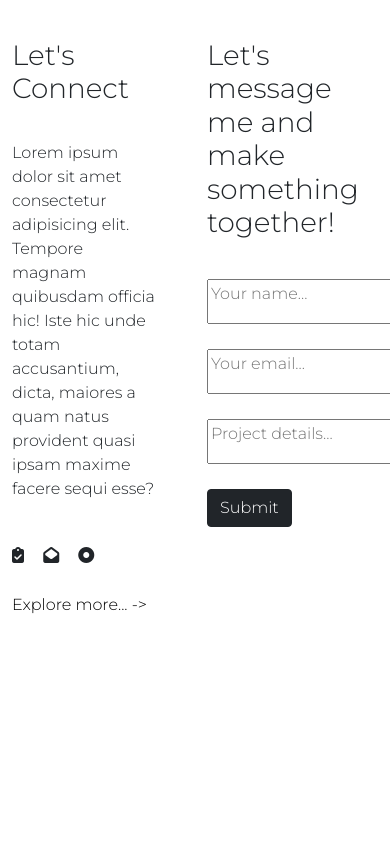
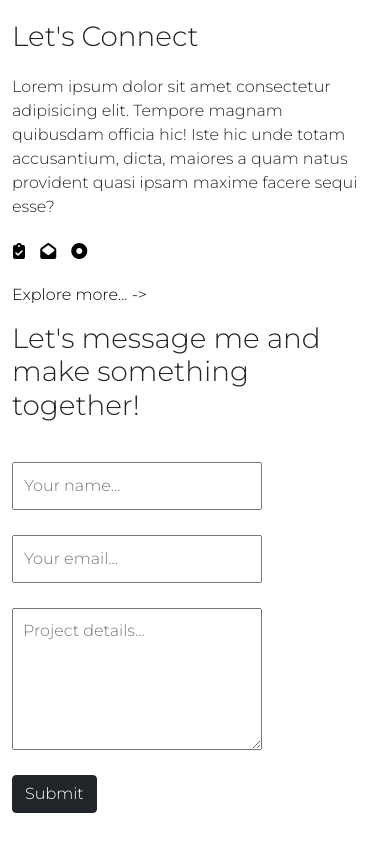
Before and after one commit to sampath-ops/ShowSkills, a plain HTML site: page contact.html in a window 390 px wide. Drawn offline with nearby package versions, Linux system fonts and the light colour scheme.

Commit message:
contact section added

```diff
--- /dev/null
+++ b/app/styles/_contact.scss
@@ -0,0 +1,54 @@
+.container-xl {
+  position: relative;
+  font-family: "Montserrat", sans-serif;
+  padding-top: 5%;
+  padding-bottom: 5%;
+}
+.links {
+  i {
+    padding: 0.625rem;
+    padding-left: 0.0625rem;
+  }
+  padding-bottom: 0.875rem;
+}
+.part1 {
+  padding-bottom: 0.9375rem;
+  a {
+    text-decoration: none;
+    color: #000;
+  }
+  p {
+    padding: 1.7rem;
+    padding-left: 0;
+    margin-bottom: 0;
+  }
+}
+.part2 {
+  h1 {
+    padding-bottom: 2rem;
+  }
+}
+input {
+  padding: 0.625rem;
+  margin-bottom: 1.5625rem;
+  width: 18.75rem;
+}
+textarea {
+  padding: 0.625rem;
+  margin-bottom: 1.5625rem;
+  width: 18.75rem;
+}
+@media (max-width: 35.9375rem) {
+  .part1 {
+    p {
+      padding: 0.875rem;
+      padding-left: 0px;
+    }
+  }
+  input {
+    width: 15.625rem;
+  }
+  textarea {
+    width: 15.625rem;
+  }
+}
--- a/app/styles/_globals.scss
+++ b/app/styles/_globals.scss
@@ -23,12 +23,12 @@ html.loading body {
 }
 #services,
 #works {
-  padding-top: 20px;
+  padding-top: 1.25rem;
 }
-@media (min-width: 992px) {
+@media (min-width: 62rem) {
   #services,
   #works {
-    padding-top: 28px;
+    padding-top: 1.75rem;
   }
 }
 
--- a/app/styles/style.scss
+++ b/app/styles/style.scss
@@ -3,3 +3,4 @@
 @import "hero";
 @import "services";
 @import "works";
+@import "contact";
--- a/contact.css
+++ b/contact.css
@@ -1,31 +1,47 @@
-
-  body{
+body {
   position: relative;
-    font-family: "Montserrat",sans-serif;
+  font-family: "Montserrat", sans-serif;
 }
-  .container-xl{
-    padding-top: 10%;
-
+.container-xl {
+  padding-top: 5%;
+  padding-bottom: 5%;
 }
-  .links i{
-    padding-right: 15px;
-    padding-bottom: 30px;
+.links i {
+  padding: 10px;
+  padding-left: 1px;
 }
-  .part1 a{
+.links {
+  padding-bottom: 14px;
+}
+.part1 {
+  padding-bottom: 15px;
+}
+.part1 a {
   text-decoration: none;
   color: #000;
+}
+.part1 p {
+  padding: 1.7rem;
+  padding-left: 0;
+  margin-bottom: 0;
+}
+.part2 h1 {
+  padding-bottom: 2rem;
+}
+input,
+textarea {
+  padding: 10px;
+  margin-bottom: 25px;
+  width: 300px;
+}
 
+@media (max-width: 575px) {
+  .part1 p {
+    padding: 14px;
+    padding-left: 0px;
   }
-  .part1 p{
-    padding:  1.7rem ;
-    padding-left: 0;
-
+  input,
+  textarea {
+    width: 250px;
   }
-  .part2 h1{
-    padding-bottom: 2rem ;
-
 }
-  input{
-    padding-bottom: 1rem ;
-    margin-bottom: 25px;
-  }
--- a/contact.html
+++ b/contact.html
@@ -30,26 +30,26 @@
   <section id="contact">
     <div class="container-xl">
       <div class="row">
-        <div class="col-6 part1 ">
+        <div class="col-sm-6 part1 ">
           <h1>Let's Connect</h1>
           <p>Lorem ipsum dolor sit amet consectetur adipisicing elit. Tempore magnam quibusdam officia hic! Iste hic unde totam accusantium, dicta, maiores a quam natus provident quasi ipsam maxime facere sequi esse?</p>
 
           <div class="links">
-           <i class="fas fa-clipboard-check"></i>
-           <i class="fas fa-envelope-open"></i>
-           <i class="fas fa-dot-circle"></i>
+            <a href="#"><i class="fas fa-clipboard-check"></i></a>
+            <a href="#"><i class="fas fa-envelope-open"></i></a>
+            <a href="#"><i class="fas fa-dot-circle"></i></a>
           </div>
 
           <a href="#">Explore more... -></a>
          </div>
-        <div class="col-6 part2">
+        <div class="col-sm-6 part2">
           <h1>Let's message me and make something together!</h1>
           <div class="inputs">
           <input type="text" id="fname" name="name" placeholder="Your name..." ><br>
 
           <input type="email" id="email" name="email" placeholder="Your email..."  ><br>
-
-          <input type="text" id="details" name="details" placeholder="Project details..."  ><br>
+          <textarea name="details" id="details" cols="30" rows="5" placeholder="Project details..." ></textarea><br>
+          <!-- <input type="text" id="details" name="details" placeholder="Project details..."  ><br> -->
 
           <button type="submit" id="submit" class="btn btn-dark">Submit</button>
          </div>
```
Also changed, not shown: app/styles/_header.scss (+4 -4 lines), app/styles/_hero.scss (+13 -13 lines), app/styles/_services.scss (+25 -16 lines), app/styles/_works.scss (+12 -9 lines), index.html (+41 -6 lines), app/styles/style.css, 1 other file. Lines whose indentation alone changed are shown as unchanged.
